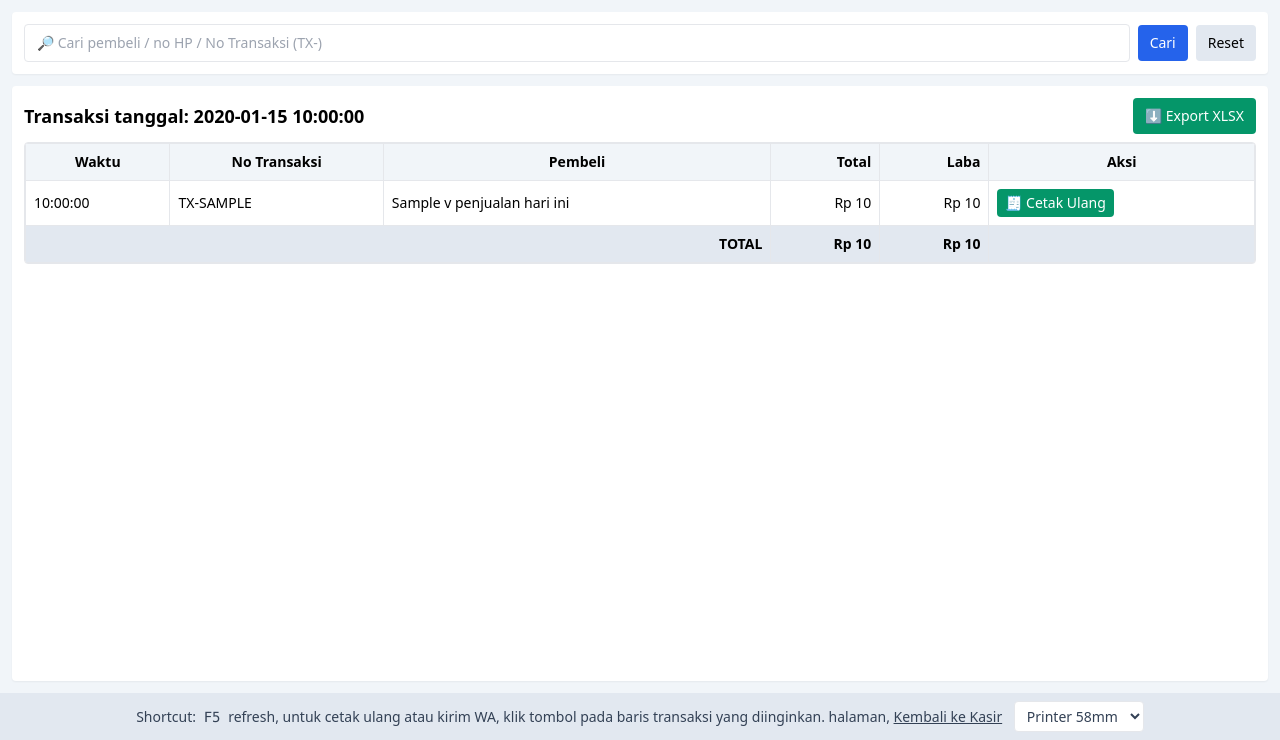
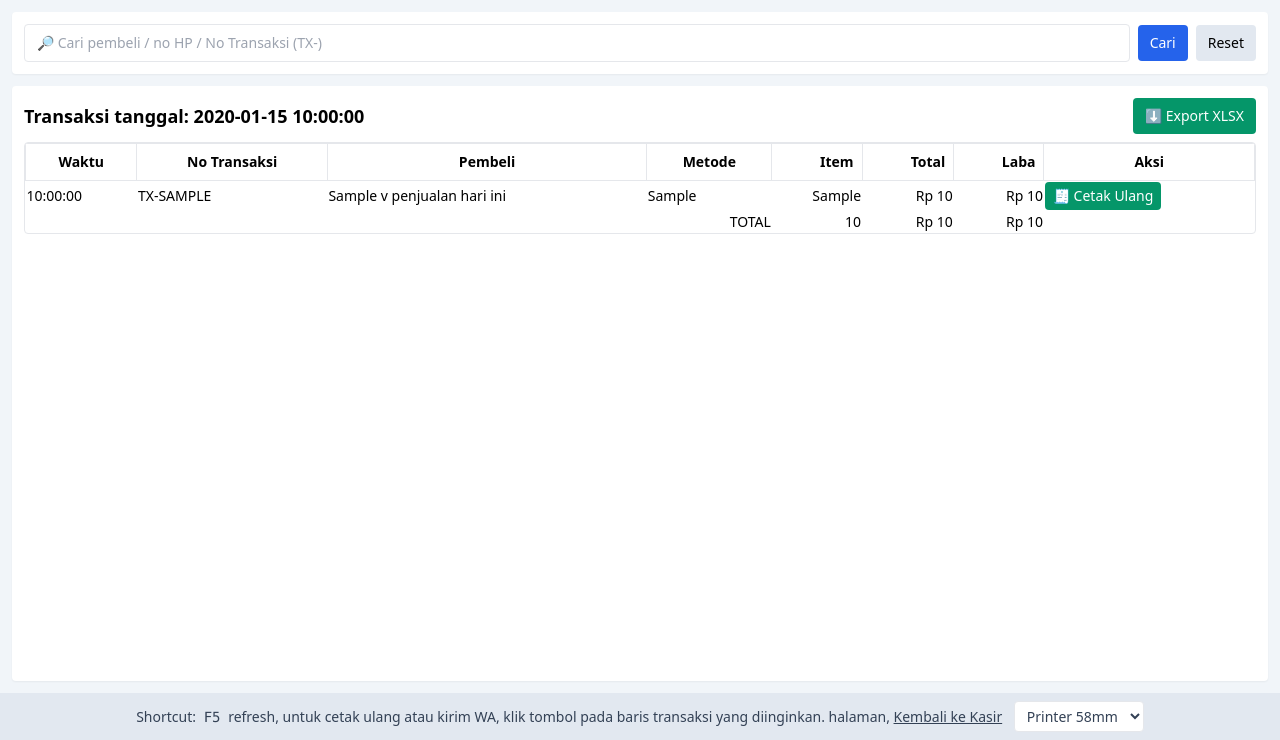
Before and after one commit to kipli176/kelontong, a Flask app: page /penjualan-hari-ini in a window 1280 px wide. Shown: the part 60-800 px from the top of the page. Run offline with Flask 3, Linux system fonts and the light colour scheme; the visitor is signed in with stand-in values (Sample User, id 1); a database or web service that is not in the repository returns one stand-in record (values such as "Sample title"); some libraries are stand-ins or nearby versions.

Commit message:
perbaikan penjualan hari ini

```diff
--- a/app.py
+++ b/app.py
@@ -266,7 +266,7 @@ def penjualan_hari_ini():
     conn = get_db()
     cur = conn.cursor()
     cur.execute("""
-        SELECT id, tanggal, tx8, nama, no_hp, total, laba
+        SELECT id, tanggal, tx8, nama, metode_bayar, total, laba, jml_item
         FROM v_penjualan_hari_ini
         WHERE DATE(tanggal) = CURRENT_DATE
         ORDER BY tanggal DESC
--- a/templates/kasir_script.html
+++ b/templates/kasir_script.html
@@ -389,6 +389,7 @@
         const potongan = 0;
         if (isNaN(hj) || hj <= 0) return alert("Harga jual wajib diisi dan lebih dari 0");
         if (isNaN(hb) || hb < 0) return alert("Harga beli wajib diisi dan lebih dari 0");
+        if (isNaN(qty) || qty <= 0) return alert("Qty wajib diisi dan lebih dari 0");
 
         const ex = cart.find((i) => i.barcode === barcode && i.harga_jual === hj);
         if (ex) {
--- a/templates/penjualan_hari_ini.html
+++ b/templates/penjualan_hari_ini.html
@@ -46,28 +46,33 @@
 
       <div class="border rounded overflow-auto">
         <table class="w-full text-sm">
-          <thead class="bg-slate-100 sticky top-0">
+          <thead>
             <tr>
               <th class="p-2 border">Waktu</th>
               <th class="p-2 border">No Transaksi</th>
               <th class="p-2 border">Pembeli</th>
+              <th class="p-2 border">Metode</th>
+              <th class="p-2 border text-right">Item</th>
               <th class="p-2 border text-right">Total</th>
               <th class="p-2 border text-right">Laba</th>
               <th class="p-2 border">Aksi</th>
             </tr>
           </thead>
           <tbody id="txTable">
-            {% set ns = namespace(gtotal=0, glaba=0) %}
-            {% for id, tgl, tx8, nama, hp, total, laba in rows %}
+            {% set ns = namespace(gtotal=0, glaba=0, gitem=0) %}
+            {% for id, tgl, tx8, nama, metode, total, laba, jml_item in rows %}
             {% set ns.gtotal = ns.gtotal + (total or 0) %}
-            {% set ns.glaba = ns.glaba + (laba or 0) %}
-            <tr class="odd:bg-white even:bg-slate-50">
-              <td class="p-2 border whitespace-nowrap">{{ tgl.strftime("%H:%M:%S") }}</td>
-              <td class="p-2 border font-mono">TX-{{ tx8|upper }}</td>
-              <td class="p-2 border">{{ nama or "-" }}{% if hp %} — {{ hp }}{% endif %}</td>
-              <td class="p-2 border text-right">Rp {{ "{:,.0f}".format(total or 0) }}</td>
-              <td class="p-2 border text-right text-emerald-700">Rp {{ "{:,.0f}".format(laba or 0) }}</td>
-              <td class="p-2 border">
+            {% set ns.glaba  = ns.glaba + (laba or 0) %}
+            {% set ns.gitem  = ns.gitem + (jml_item or 0) %}
+            <tr>
+              <td>{{ tgl.strftime("%H:%M:%S") }}</td>
+              <td class="font-mono">TX-{{ tx8|upper }}</td>
+              <td>{{ nama or "-" }}</td>
+              <td>{{ metode or "-" }}</td>
+              <td class="text-right">{{ jml_item or 0 }}</td>
+              <td class="text-right">Rp {{ "{:,.0f}".format(total or 0) }}</td>
+              <td class="text-right text-emerald-700">Rp {{ "{:,.0f}".format(laba or 0) }}</td>
+              <td class="text-right">
                 <div class="flex items-center gap-2">
                   <button class="px-2 py-1 bg-emerald-600 text-white rounded text-xs" onclick="printById({{ id }}, {
                               nama: document.body.dataset.tokoNama || '',
@@ -82,18 +87,15 @@
                 </div>
               </td>
             </tr>
-            {% else %}
-            <tr>
-              <td class="p-4 text-center text-slate-500" colspan="6">Belum ada transaksi hari ini.</td>
-            </tr>
             {% endfor %}
           </tbody>
-          <tfoot class="bg-slate-200 font-semibold">
+          <tfoot>
             <tr>
-              <td class="p-2 border text-right" colspan="3">TOTAL</td>
-              <td class="p-2 border text-right">Rp {{ "{:,.0f}".format(ns.gtotal) }}</td>
-              <td class="p-2 border text-right text-emerald-700">Rp {{ "{:,.0f}".format(ns.glaba) }}</td>
-              <td class="p-2 border"></td>
+              <td colspan="4" class="text-right">TOTAL</td>
+              <td class="text-right">{{ ns.gitem }}</td>
+              <td class="text-right">Rp {{ "{:,.0f}".format(ns.gtotal) }}</td>
+              <td class="text-right text-emerald-700">Rp {{ "{:,.0f}".format(ns.glaba) }}</td>
+              <td></td>
             </tr>
           </tfoot>
         </table>
```
